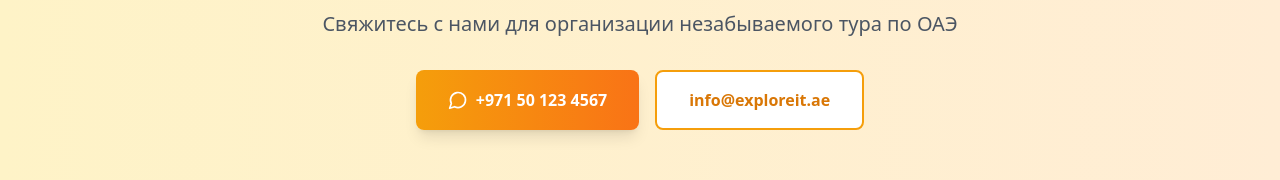
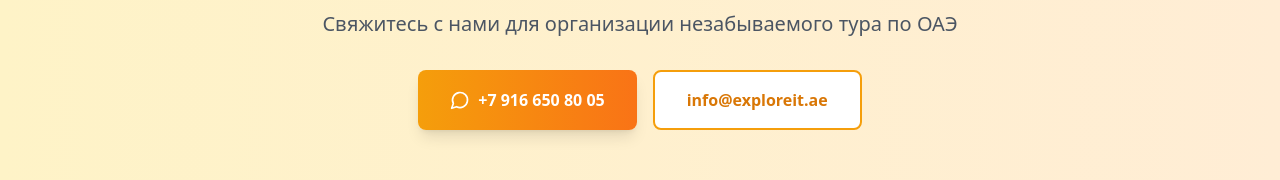
Before and after one commit to dav4os/test, a React (Vite) app: page /blog/abu-dhabi-kulturnoe-nasledie in a window 1280 px wide. Shown: the part 11418-11598 px from the top of the page. Built offline with nearby package versions, Linux system fonts and the light colour scheme.

Commit message:
Обновление номера телефона на +79166508005

```diff
--- a/src/components/AboutPage.tsx
+++ b/src/components/AboutPage.tsx
@@ -444,7 +444,7 @@ function AboutPage() {
           <div className="flex flex-col sm:flex-row gap-4 justify-center">
             <button className="flex items-center justify-center gap-2 px-8 py-4 bg-gradient-to-r from-amber-500 to-orange-500 text-white font-bold rounded-lg shadow-lg hover:shadow-2xl transition-all duration-300 transform hover:scale-105">
               <Phone size={20} />
-              +971 50 123 4567
+              +7 916 650 80 05
             </button>
             <button className="flex items-center justify-center gap-2 px-8 py-4 bg-white border-2 border-amber-500 text-amber-600 font-bold rounded-lg hover:bg-amber-50 transition-all duration-300 transform hover:scale-105">
               <Mail size={20} />
--- a/src/components/BlogArticle.tsx
+++ b/src/components/BlogArticle.tsx
@@ -445,11 +445,11 @@ function BlogArticle() {
             </p>
             <div className="flex flex-col sm:flex-row gap-4 justify-center">
               <a
-                href="tel:+971501234567"
+                href="tel:+79166508005"
                 className="flex items-center justify-center gap-2 px-8 py-4 bg-gradient-to-r from-amber-500 to-orange-500 text-white font-bold rounded-lg shadow-lg hover:shadow-2xl transition-all duration-300 transform hover:scale-105"
               >
                 <MessageCircle size={20} />
-                +971 50 123 4567
+                +7 916 650 80 05
               </a>
               <a
                 href="mailto:info@exploreit.ae"
--- a/src/components/CarRentalPage.tsx
+++ b/src/components/CarRentalPage.tsx
@@ -482,7 +482,7 @@ function CarRentalPage() {
           <div className="flex flex-col sm:flex-row gap-4 justify-center">
             <button className="flex items-center justify-center gap-2 px-8 py-4 bg-gradient-to-r from-amber-500 to-orange-500 text-white font-bold rounded-lg shadow-lg hover:shadow-2xl transition-all duration-300 transform hover:scale-105">
               <Phone size={20} />
-              +971 50 123 4567
+              +7 916 650 80 05
             </button>
             <button className="flex items-center justify-center gap-2 px-8 py-4 bg-white border-2 border-amber-500 text-amber-600 font-bold rounded-lg hover:bg-amber-50 transition-all duration-300 transform hover:scale-105">
               <Mail size={20} />
--- a/src/components/ContactForm.tsx
+++ b/src/components/ContactForm.tsx
@@ -134,7 +134,7 @@ function ContactForm() {
                 value={formData.phone}
                 onChange={handleChange}
                 className="w-full pl-10 pr-4 py-2 border border-gray-300 rounded-lg focus:ring-2 focus:ring-amber-500 focus:border-transparent"
-                placeholder="+971 50 123 4567"
+                placeholder="+7 916 650 80 05"
               />
             </div>
           </div>
--- a/src/components/ContactSection.tsx
+++ b/src/components/ContactSection.tsx
@@ -7,8 +7,8 @@ function ContactSection() {
     {
       icon: Phone,
       title: 'Телефон',
-      value: '+971 50 123 4567',
-      href: 'tel:+971501234567',
+      value: '+7 916 650 80 05',
+      href: 'tel:+79166508005',
       description: 'Звоните в любое время'
     },
     {
@@ -87,14 +87,14 @@ function ContactSection() {
               <h3 className="text-xl font-bold text-gray-800 mb-4">Быстрые действия</h3>
               <div className="flex flex-col sm:flex-row gap-4">
                 <a
-                  href="tel:+971501234567"
+                  href="tel:+79166508005"
                   className="flex items-center justify-center gap-2 px-6 py-3 bg-gradient-to-r from-green-500 to-green-600 text-white font-semibold rounded-lg hover:shadow-lg transition-all duration-300 transform hover:scale-105"
                 >
                   <Phone size={18} />
                   Позвонить сейчас
                 </a>
                 <a
-                  href="https://wa.me/971501234567"
+                  href="https://wa.me/79166508005"
                   target="_blank"
                   rel="noopener noreferrer"
                   className="flex items-center justify-center gap-2 px-6 py-3 bg-gradient-to-r from-green-400 to-green-500 text-white font-semibold rounded-lg hover:shadow-lg transition-all duration-300 transform hover:scale-105"
--- a/src/components/HomePage.tsx
+++ b/src/components/HomePage.tsx
@@ -139,8 +139,8 @@ function HomePage() {
                 <div className="hidden md:flex items-center gap-6 text-white/80">
                   <div className="text-right">
                     <p className="text-sm">Свяжитесь с нами</p>
-                    <a href="tel:+971501234567" className="font-semibold text-amber-300 hover:text-amber-200 transition-colors">
-                      +971 50 123 4567
+                    <a href="tel:+79166508005" className="font-semibold text-amber-300 hover:text-amber-200 transition-colors">
+                      +7 916 650 80 05
                     </a>
                   </div>
                 </div>
@@ -190,10 +190,10 @@ function HomePage() {
                   <div className="mt-4 pt-4 border-t border-white/20">
                     <p className="text-white/60 text-sm mb-2">Контакты:</p>
                     <a
-                      href="tel:+971501234567"
+                      href="tel:+79166508005"
                       className="block text-amber-300 font-semibold hover:text-amber-200 transition-colors py-1"
                     >
-                      +971 50 123 4567
+                      +7 916 650 80 05
                     </a>
                     <a
                       href="mailto:info@exploreit.ae"
@@ -453,7 +453,7 @@ function HomePage() {
               <Link to="/rental" className="text-gray-300 hover:text-amber-400 transition-colors duration-300">
                 Аренда авто
               </Link>
-              <a href="tel:+971501234567" className="text-gray-300 hover:text-amber-400 transition-colors duration-300">
+              <a href="tel:+79166508005" className="text-gray-300 hover:text-amber-400 transition-colors duration-300">
                 Контакты
               </a>
             </nav>
```
